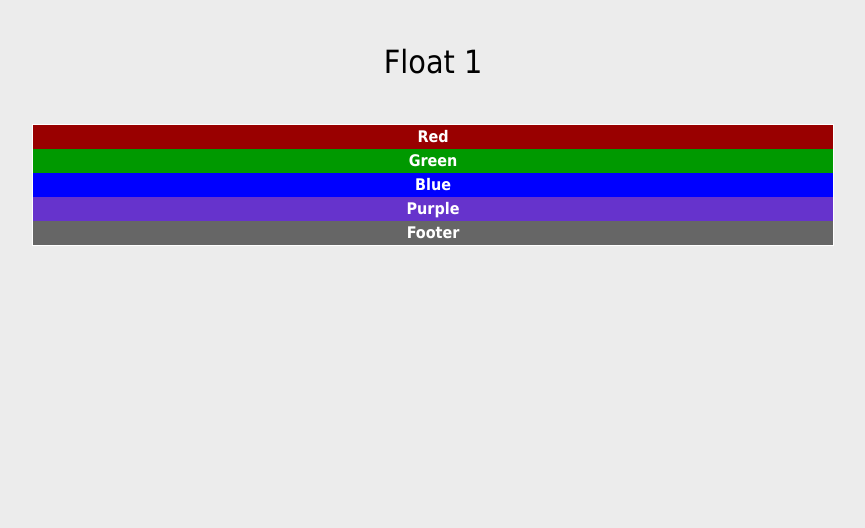
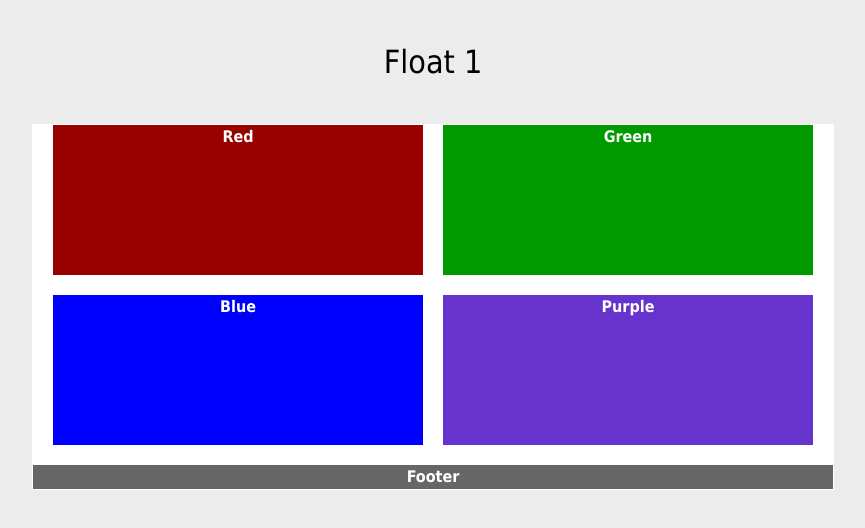
Before and after one commit to igonzalez1036/ifsc-1310, a plain HTML site: page positioning-lab/float-1.html in a window 1280 px wide. Shown: the whole page, without its empty margins (207-1072 px from the left). Drawn offline with Linux system fonts and the light colour scheme.

Commit message:
Positioning Lab

```diff
--- a/positioning-lab/float-1.html
+++ b/positioning-lab/float-1.html
@@ -18,32 +18,53 @@ body {
 }
 #wrapper {
 	background-color: #FFF;
-	border-top-width: 1px;
-	border-right-width: 1px;
-	border-bottom-width: 1px;
-	border-left-width: 1px;
-	border-top-style: solid;
-	border-right-style: solid;
-	border-bottom-style: solid;
-	border-left-style: solid;
+	border:1px solid;
 	width: 800px;
+	height:auto;
 	margin-right: auto;
 	margin-left: auto;
+	position: relative;
 }
 #red {
 	background-color: #900;
+	width:370px;
+	height:150px;
+	float:left;
+	margin-left:20px;
+	margin-bottom: 20px;
+
+
 }
 #green {
 	background-color: #090;
+	width:370px;
+	height:150px;
+	float:left;
+	margin-left:20px;
+	margin-bottom:20px;
+
 }
 #blue {
 	background-color: #00F;
+	width:370px;
+	height:150px;
+	float:left;
+	margin-left:20px;
+	margin-bottom: 20px;
 }
 #purple {
 	background-color: #63C;
+	width:370px;
+	height:150px;
+	float:left;
+	margin-left:20px;
+	margin-bottom: 20px;
+
 }
 #footer {
 	background-color: #666;
+	clear:both;
+
 }
 h1 {
 	color: #000;
```
Also changed, not shown: positioning-lab/absolute-1.html (+29 -0 lines), positioning-lab/absolute-2.html (+33 -0 lines), positioning-lab/float-2.html (+20 -0 lines).
